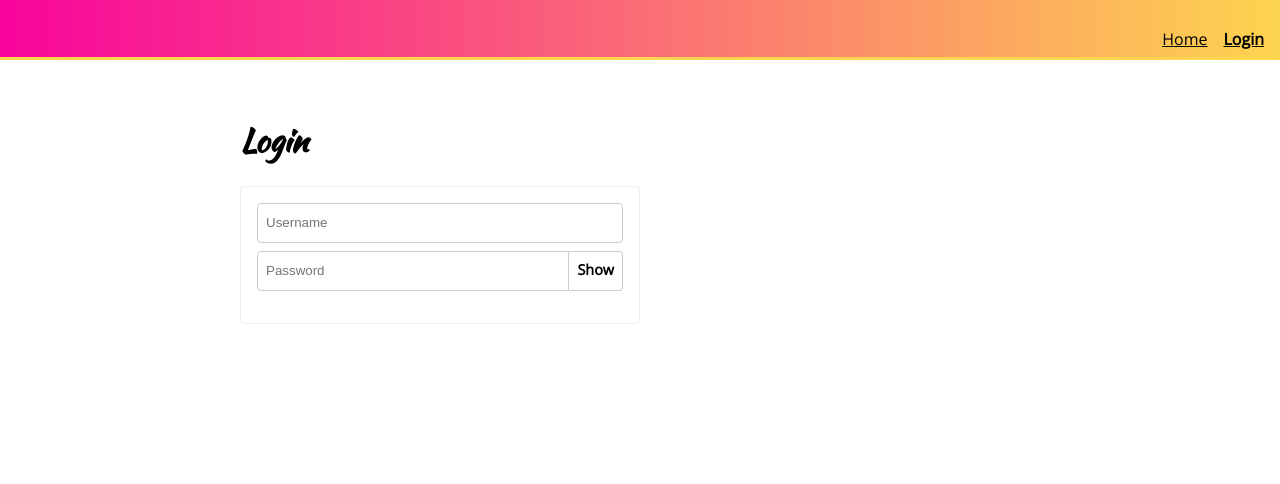
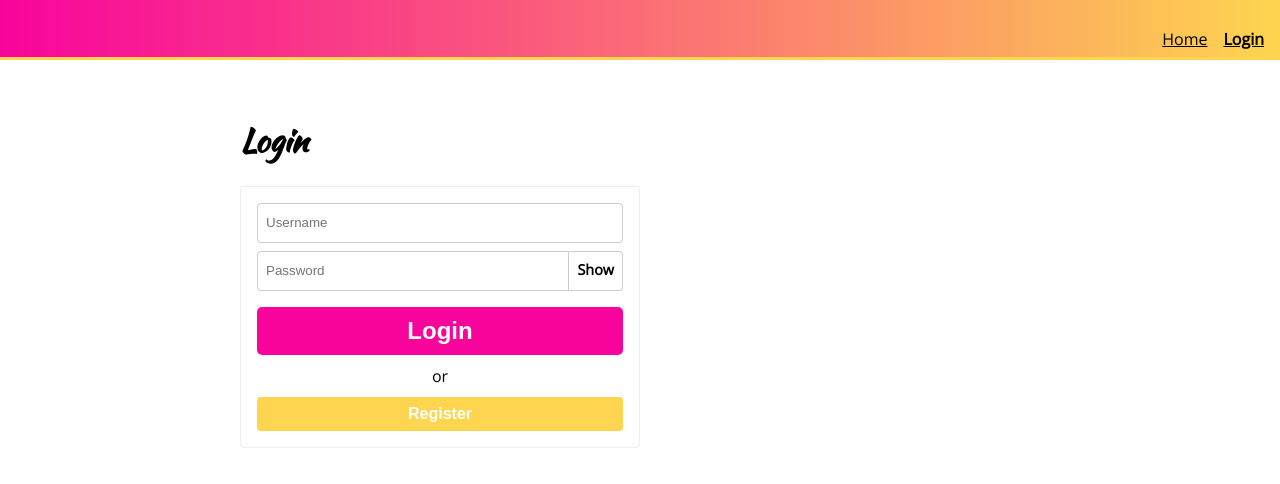
Before and after one commit to MrAdamUs/styled-components-v5, a React (Create React App) app: page /login in a window 1280 px wide. Shown: the top 484 px of the page. Built offline with nearby package versions, Linux system fonts and the light colour scheme.

Commit message:
create login state

```diff
--- a/src/components/common/Button.js
+++ b/src/components/common/Button.js
@@ -2,7 +2,7 @@
 
 const Button = styled.button`
   color: white;
-  background: ${(p) => (p.secondary ? "black" : "#f8049c")};
+  background: ${(p) => (p.secondary ? "#fdd54f" : "#f8049c")};
   font-weight: bold;
   ${(p) =>
     p.large
--- a/src/components/pages/Login.js
+++ b/src/components/pages/Login.js
@@ -1,5 +1,5 @@
-import React, { useState } from "react"
-import { PageLayout, PasswordInput, Input } from "components/common"
+import React, { useState, useEffect } from "react"
+import { PageLayout, PasswordInput, Input, Button } from "components/common"
 
 import styled from "styled-components"
 
@@ -12,10 +12,17 @@
   box-sizing: border-box;
   color: black;
   border-radius: 4px;
+
+  .alt-text {
+    text-align: center;
+    margin: 10px 0;
+  }
 `
+let timeOut
 
 export default function Login() {
   const [formFields, setFormFields] = useState({ username: "", password: "" })
+  const [loading, setLoading] = useState(false)
 
   function handleInputChange(e) {
     e.persist()
@@ -25,10 +32,26 @@
     }))
   }
 
+  function handleSubmit(e) {
+    e.preventDefault()
+    setLoading(true)
+    timeOut = setTimeout(() => {
+      setLoading(false)
+    }, 2000)
+  }
+
+  useEffect(() => {
+    return () => {
+      if (timeOut) {
+        clearTimeout(timeOut)
+      }
+    }
+  }, [])
+
   return (
     <PageLayout>
       <h1>Login</h1>
-      <Form>
+      <Form onSubmit={handleSubmit}>
         <Input
           name='username'
           placeholder='Username'
@@ -41,6 +64,17 @@
           onChange={handleInputChange}
           value={formFields.password}
         />
+        <Button large type='submit' disabled={loading}>
+          {loading ? "Loading" : "Login"}
+        </Button>
+        {!loading && (
+          <>
+            <div className='alt-text'>or</div>
+            <Button secondary type='button'>
+              Register
+            </Button>
+          </>
+        )}
       </Form>
     </PageLayout>
   )
```
